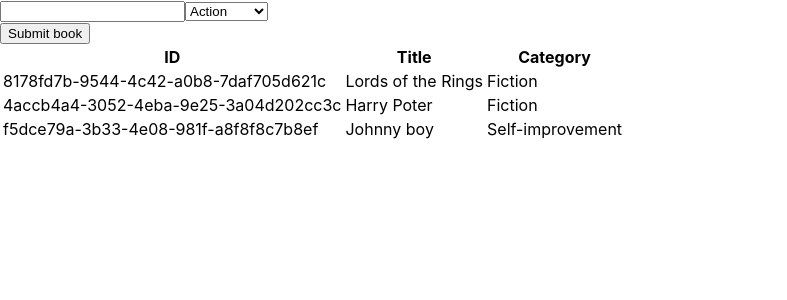
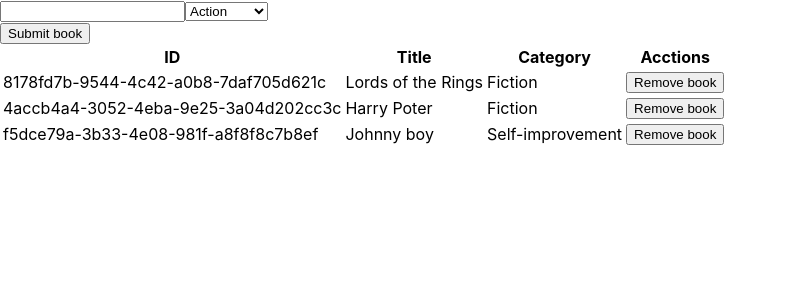
Before and after one commit to abeidahmed/react-redux-bookstore, a React (Create React App) app: page / in a window 1280 px wide. Shown: the top 300 px of the page, without its empty margins (0-787 px from the left). Built offline with nearby package versions, Linux system fonts and the light colour scheme.

Commit message:
Add/remove book from state

```diff
--- a/src/actions/index.js
+++ b/src/actions/index.js
@@ -3,9 +3,9 @@
   payload: book,
 });
 
-const removeBook = (book) => ({
+const removeBook = (bookId) => ({
   type: 'REMOVE_BOOK',
-  payload: book,
+  payload: bookId,
 });
 
 export { addBook, removeBook };
--- a/src/components/Book.js
+++ b/src/components/Book.js
@@ -1,10 +1,15 @@
 import PropTypes from 'prop-types';
 
-const Book = ({ book: { id, title, category } }) => (
+const Book = ({ book: { id, title, category }, handleRemoveBook }) => (
   <tr>
     <td>{id}</td>
     <td>{title}</td>
     <td>{category}</td>
+    <td>
+      <button type="button" onClick={() => handleRemoveBook(id)}>
+        Remove book
+      </button>
+    </td>
   </tr>
 );
 
@@ -14,6 +19,7 @@
     title: PropTypes.string.isRequired,
     category: PropTypes.string.isRequired,
   }).isRequired,
+  handleRemoveBook: PropTypes.func.isRequired,
 };
 
 export default Book;
--- a/src/containers/BookForm.js
+++ b/src/containers/BookForm.js
@@ -15,7 +15,7 @@
 
 const BookForm = () => {
   const dispatch = useDispatch();
-  const [data, setData] = useState({ title: '', category: '' });
+  const [data, setData] = useState({ title: '', category: categories[0] });
 
   const handleChange = (event) => {
     setData({ ...data, [event.target.name]: event.target.value });
@@ -24,6 +24,8 @@
   const handleSubmit = (event) => {
     event.preventDefault();
     dispatch(addBook(data));
+    setData({ title: '', category: categories[0] });
+    event.target.reset();
   };
 
   return (
--- a/src/containers/BooksList.js
+++ b/src/containers/BooksList.js
@@ -1,8 +1,14 @@
-import { useSelector } from 'react-redux';
+import { useSelector, useDispatch } from 'react-redux';
 import Book from '../components/Book';
+import { removeBook } from '../actions';
 
 const BooksList = () => {
+  const dispatch = useDispatch();
   const books = useSelector((state) => state.books);
+
+  const handleRemoveBook = (id) => {
+    dispatch(removeBook(id));
+  };
 
   return (
     <table>
@@ -11,11 +17,12 @@
           <th>ID</th>
           <th>Title</th>
           <th>Category</th>
+          <th>Acctions</th>
         </tr>
       </thead>
       <tbody>
         {books.map((book) => (
-          <Book key={book.id} book={book} />
+          <Book key={book.id} book={book} handleRemoveBook={handleRemoveBook} />
         ))}
       </tbody>
     </table>
--- a/src/reducers/book.js
+++ b/src/reducers/book.js
@@ -5,10 +5,7 @@
     case 'CREATE_BOOK':
       return [...state, { id: uuid(), ...action.payload }];
     case 'REMOVE_BOOK':
-      return {
-        ...state,
-        books: state.filter((book) => book.id !== action.payload.id),
-      };
+      return state.filter((book) => book.id !== action.payload);
     default:
       return state;
   }
```
